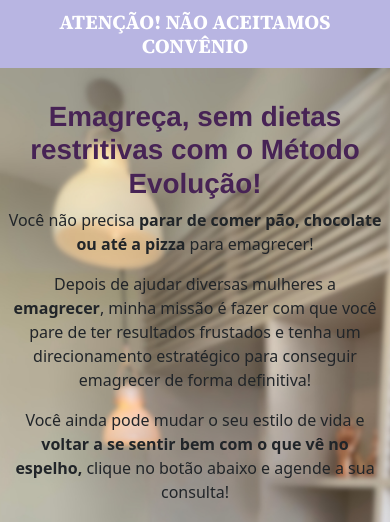
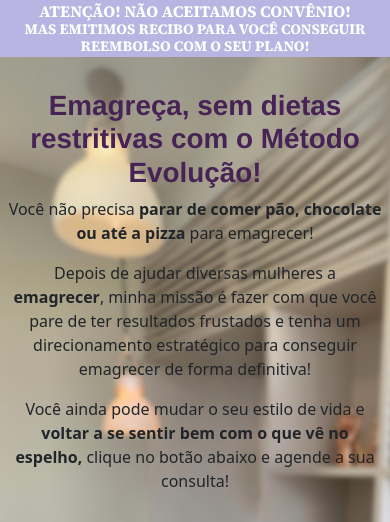
Before and after one commit to jake7038/eloah-nutricionista-site, a website: page index.html in a window 390 px wide. Shown: the top 522 px of the page. Drawn offline with nearby package versions, Linux system fonts and the light colour scheme.

Commit message:
texto headr alterado

```diff
--- a/index.html
+++ b/index.html
@@ -16,8 +16,8 @@
 <body>
     <header>
         <div class="container">
-            <h1 class=" m-0 fs-5 text-center source-serif-4-texto"  >
-                ATENÇÃO! NÃO ACEITAMOS CONVÊNIO
+            <h1 class=" m-0 fs-6 text-center source-serif-4-texto"  >
+                ATENÇÃO! NÃO ACEITAMOS CONVÊNIO! <P>MAS EMITIMOS RECIBO PARA VOCÊ CONSEGUIR REEMBOLSO COM O SEU PLANO!</P>
             </h1>
 
         </div>
--- a/main.less
+++ b/main.less
@@ -27,8 +27,12 @@ body{
 header{
 background-color: #b8b5e2;
 color: #fff;
-padding-bottom: 10px;
-padding-top: 10px;
+padding-bottom: 0.1em;
+padding-top:  0.1em;
+p{
+  padding-bottom: 0px;
+  margin-bottom: 0px;
+}
 
 }
 
@@ -198,7 +202,7 @@ button a{
 }
 
 .carousel-inner{
-    border: 4px solid @corsecundaria;
+    border: 0.5em double @corsecundaria;
     border-radius: 1%;
 }
 
@@ -426,6 +430,12 @@ button a{
 
 @media (max-width: 767px) {
 
+    header{
+        p{
+            font-size: 0.9em;
+            text-align:center;
+        }
+    }
 #apresentacao{
     height: 50em;
     background-image: url("./build/img/plano-de-fundo/background-sm-escritorio-vazio.png");
```
Also changed, not shown: styles.css.
